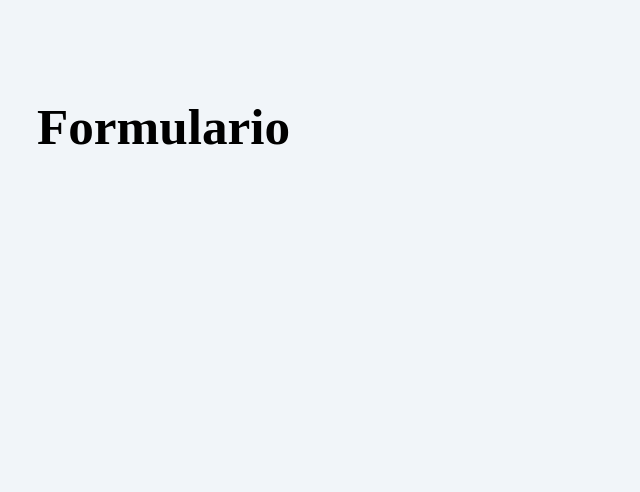
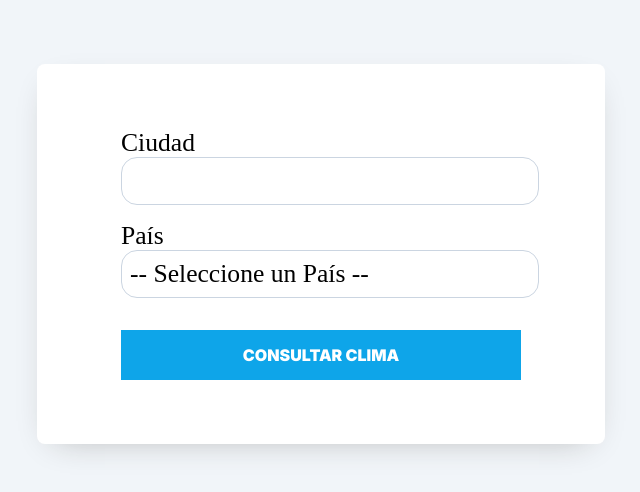
Before and after one commit to rvaldez20/app-clima-react, a React (Vite) app: page / in a window 1280 px wide. Shown: the top 492 px of the page, without its empty margins (3-643 px from the left). Built offline with nearby package versions, Linux system fonts and the light colour scheme; a web font is replaced by a local one.

Commit message:
[ADD] Se crea formulario: para obtener la ciudad y el país

```diff
--- a/src/components/Formulario.jsx
+++ b/src/components/Formulario.jsx
@@ -2,9 +2,39 @@
 
 const Formulario = () => {
    return (
-      <form>
-         <h1>Formulario</h1>
-      </form>
+      <div className="contenedor">
+         <form>
+            <div className="campo">
+               <label htmlFor="ciudad">Ciudad</label>
+               <input
+                  type="text"
+                  id="ciudad"
+                  name="ciudad"
+               />
+            </div>
+            <div className="campo">
+               <label htmlFor="pais">País</label>
+               <select
+                  name="pais"
+                  id="pais"
+               >
+                  <option value="">-- Seleccione un País --</option>
+                  <option value="US">Estados Unidos</option>
+                  <option value="MX">México</option>
+                  <option value="AR">Argentina</option>
+                  <option value="CO">Colombia</option>
+                  <option value="CR">Costa Rica</option>
+                  <option value="ES">España</option>
+                  <option value="PE">Perú</option>
+               </select>
+            </div>
+
+            <input
+               type="submit"
+               value='Consultar Clima'
+            />
+         </form>
+      </div>
    )
 }
 
```
